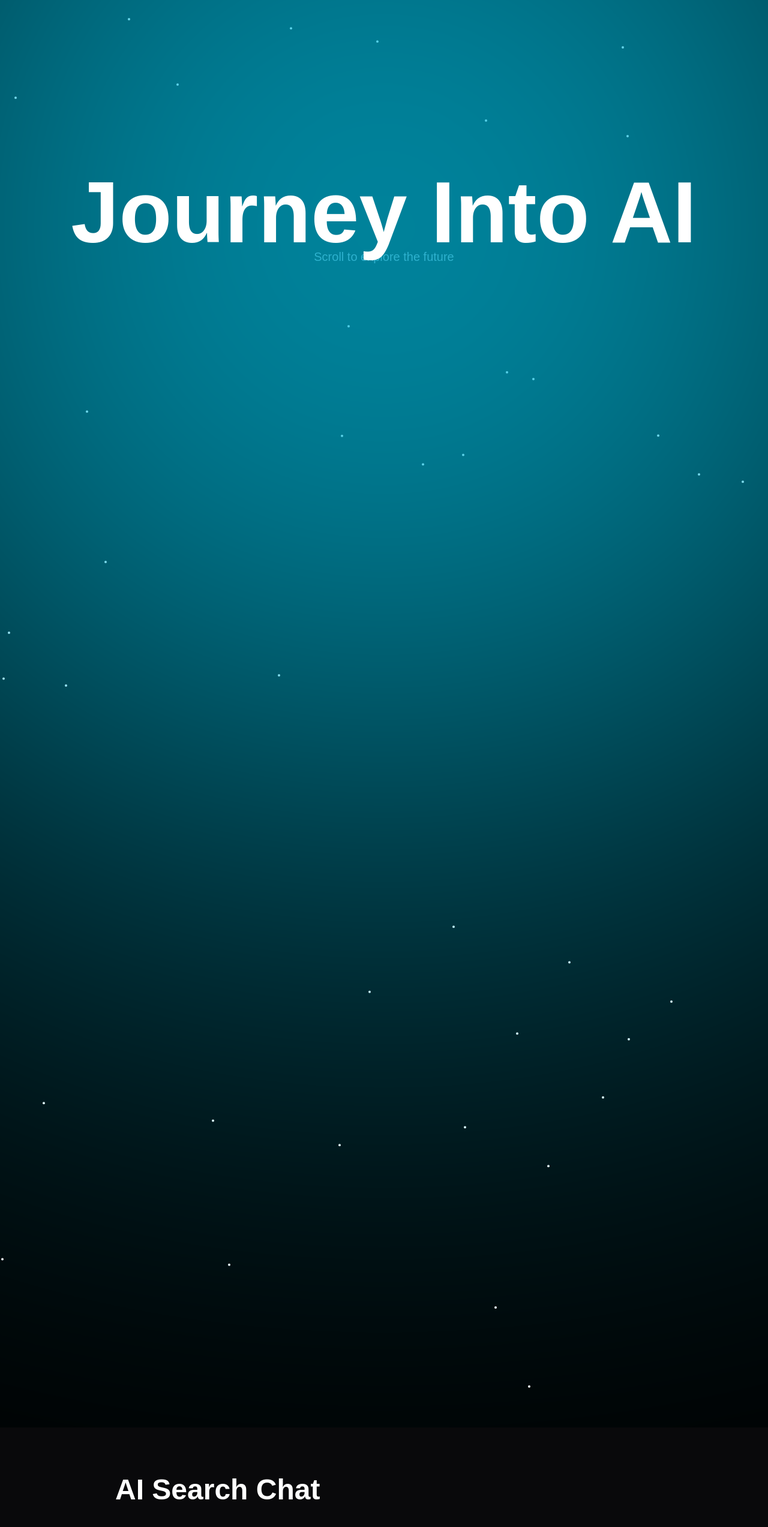
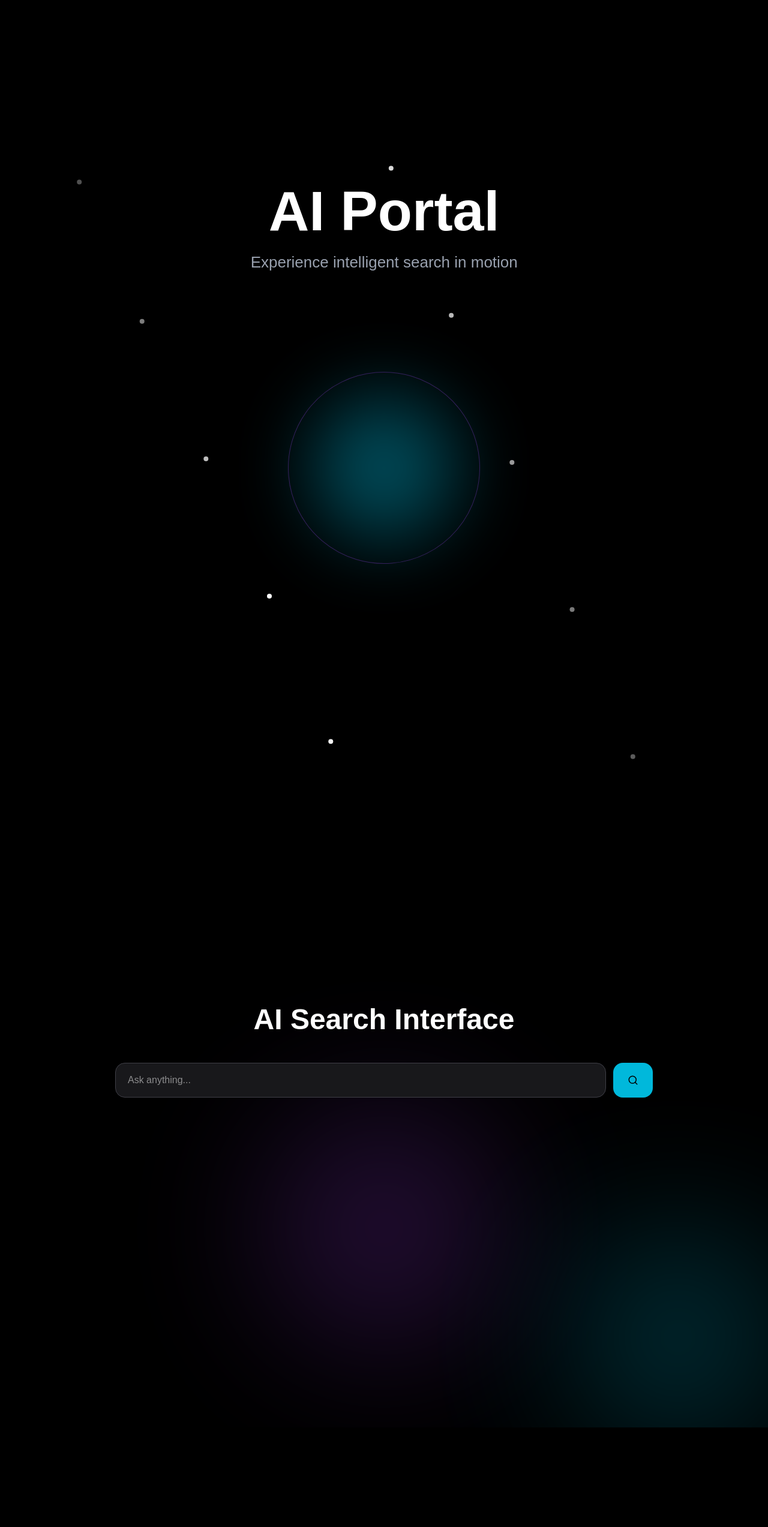
Before and after one commit to JJILU/ZAPLI_INTERVIEW_ASSIGNMENT, a React (Vite) app: page / in a window 1280 px wide. Shown: the part 20-2566 px from the top of the page at 60% size. After the commit the page ends 2400 px from the top, so only its background shows below. Built offline with nearby package versions, Linux system fonts and the light colour scheme.

Commit message:
updated hero and chat component code and readme

```diff
--- a/src/Services/searchApi.js
+++ b/src/Services/searchApi.js
@@ -0,0 +1,21 @@
+export async function searchWeb(query) {
+  const response = await fetch("https://api.tavily.com/search", {
+    method: "POST",
+    headers: {
+      "Content-Type": "application/json",
+    },
+    body: JSON.stringify({
+      api_key: import.meta.env.VITE_TAVILY_API_KEY,
+      query,
+      search_depth: "basic",
+      max_results: 5,
+    }),
+  })
+
+  if (!response.ok) {
+    throw new Error("Search API failed")
+  }
+
+  const data = await response.json()
+  return data.results || []
+}
--- a/src/components/Chat.jsx
+++ b/src/components/Chat.jsx
@@ -1,12 +1,15 @@
 import { useState } from "react"
+import { motion } from "framer-motion"
 import { Search } from "lucide-react"
+import { searchWeb } from "../services/searchApi"
 
 export default function Chat() {
   const [query, setQuery] = useState("")
   const [messages, setMessages] = useState([])
+  const [loading, setLoading] = useState(false)
 
   const handleSearch = async () => {
-    if (!query) return
+    if (!query.trim()) return
 
     const userMessage = {
       role: "user",
@@ -14,105 +17,166 @@ export default function Chat() {
     }
 
     setMessages((prev) => [...prev, userMessage])
+    setQuery("")
+    setLoading(true)
 
     try {
-      const response = await fetch(
-        "https://api.tavily.com/search",
+      const results = await searchWeb(query)
+
+      setMessages((prev) => [
+        ...prev,
         {
-          method: "POST",
-          headers: {
-            "Content-Type": "application/json",
-          },
-          body: JSON.stringify({
-            api_key: import.meta.env.VITE_TAVILY_API_KEY,
-            query: query,
-            search_depth: "basic",
-            max_results: 5,
-          }),
-        }
-      )
-
-      const data = await response.json()
-
-      const results = data.results || []
-
-      const aiMessage = {
-        role: "assistant",
-        results,
-      }
-
-      setMessages((prev) => [...prev, aiMessage])
+          role: "assistant",
+          results,
+        },
+      ])
     } catch (error) {
-      console.log(error)
+      setMessages((prev) => [
+        ...prev,
+        {
+          role: "assistant",
+          results: [
+            {
+              title: "Error",
+              content: "Something went wrong. Try again.",
+              url: "#",
+            },
+          ],
+        },
+      ])
     }
 
-    setQuery("")
+    setLoading(false)
   }
 
   return (
-    <section className="min-h-screen bg-zinc-950 px-6 py-20">
-      <div className="max-w-4xl mx-auto">
+    <section className="relative min-h-screen bg-black px-4 md:px-6 py-24 overflow-hidden">
 
-        <h2 className="text-5xl font-bold mb-10">
-          AI Search Chat
-        </h2>
+      {/* ===== BACKGROUND GLOW (MATCH HERO) ===== */}
+      <motion.div
+        animate={{
+          scale: [1, 1.3, 1],
+          opacity: [0.2, 0.4, 0.2],
+        }}
+        transition={{
+          duration: 6,
+          repeat: Infinity,
+        }}
+        className="absolute top-1/3 left-1/2 -translate-x-1/2 w-[400px] h-[400px] bg-purple-500 rounded-full blur-[120px]"
+      />
 
-        {/* messages */}
+      <motion.div
+        animate={{
+          scale: [1, 1.2, 1],
+        }}
+        transition={{
+          duration: 5,
+          repeat: Infinity,
+        }}
+        className="absolute bottom-0 right-0 w-[300px] h-[300px] bg-cyan-500 rounded-full blur-[120px] opacity-30"
+      />
+
+      {/* ===== MAIN CONTENT ===== */}
+      <div className="relative max-w-4xl mx-auto z-10">
+
+        {/* TITLE */}
+        <motion.h2
+          initial={{ opacity: 0, y: 20 }}
+          animate={{ opacity: 1, y: 0 }}
+          className="text-3xl md:text-5xl font-bold text-white text-center mb-12"
+        >
+          AI Search Interface
+        </motion.h2>
+
+        {/* MESSAGES */}
         <div className="space-y-6 mb-10">
-          {messages.map((message, index) => (
+
+          {messages.map((msg, index) => (
             <div key={index}>
 
-              {/* user */}
-              {message.role === "user" && (
-                <div className="bg-cyan-500 text-black p-4 rounded-2xl w-fit ml-auto max-w-xl">
-                  {message.text}
-                </div>
+              {/* USER MESSAGE */}
+              {msg.role === "user" && (
+                <motion.div
+                  initial={{ opacity: 0, x: 30 }}
+                  animate={{ opacity: 1, x: 0 }}
+                  className="bg-cyan-500 text-black p-4 rounded-2xl w-fit ml-auto max-w-[80%]"
+                >
+                  {msg.text}
+                </motion.div>
               )}
 
-              {/* assistant */}
-              {message.role === "assistant" && (
-                <div className="bg-zinc-900 p-6 rounded-2xl">
+              {/* ASSISTANT MESSAGE */}
+              {msg.role === "assistant" && (
+                <motion.div
+                  initial={{ opacity: 0, x: -30 }}
+                  animate={{ opacity: 1, x: 0 }}
+                  className="bg-zinc-900/80 border border-zinc-800 p-5 rounded-2xl backdrop-blur"
+                >
+
+                  <p className="text-xs text-gray-400 mb-3">
+                    LIVE SEARCH RESULTS
+                  </p>
+
                   <div className="space-y-4">
-                    {message.results.map((result, i) => (
+                    {msg.results.map((result, i) => (
                       <a
                         key={i}
                         href={result.url}
                         target="_blank"
-                        className="block border border-zinc-800 p-4 rounded-xl hover:bg-zinc-800"
+                        className="block p-4 rounded-xl border border-zinc-800 hover:border-cyan-500 transition hover:scale-[1.01]"
                       >
-                        <h3 className="font-bold text-cyan-400">
+                        <h3 className="text-cyan-400 font-bold">
                           {result.title}
                         </h3>
 
-                        <p className="text-gray-400 mt-2">
+                        <p className="text-gray-400 text-sm mt-2">
                           {result.content}
                         </p>
                       </a>
                     ))}
                   </div>
-                </div>
+                </motion.div>
               )}
+
             </div>
           ))}
+
+          {/* LOADING STATE */}
+          {loading && (
+            <motion.div
+              animate={{ opacity: [0.3, 1, 0.3] }}
+              transition={{ repeat: Infinity, duration: 1.5 }}
+              className="text-cyan-400 text-center"
+            >
+              Searching the web...
+            </motion.div>
+          )}
+
         </div>
 
-        {/* input */}
-        <div className="flex gap-4">
+        {/* INPUT BAR */}
+        <motion.div
+          initial={{ opacity: 0, y: 20 }}
+          animate={{ opacity: 1, y: 0 }}
+          className="flex gap-3"
+        >
+
           <input
-            type="text"
-            placeholder="Ask anything..."
             value={query}
             onChange={(e) => setQuery(e.target.value)}
-            className="flex-1 bg-zinc-900 border border-zinc-700 rounded-2xl px-6 py-4 outline-none"
+            placeholder="Ask anything..."
+            className="flex-1 bg-zinc-900 border border-zinc-700 focus:border-cyan-500 rounded-2xl px-5 py-4 text-white outline-none"
           />
 
           <button
             onClick={handleSearch}
-            className="bg-cyan-500 hover:bg-cyan-400 px-6 rounded-2xl text-black"
+            className="bg-cyan-500 hover:bg-cyan-400 text-black px-6 rounded-2xl transition flex items-center justify-center"
           >
-            <Search />
+            <Search size={18} />
           </button>
-        </div>
+
+        </motion.div>
+
       </div>
     </section>
   )
--- a/src/components/Hero.jsx
+++ b/src/components/Hero.jsx
@@ -1,65 +1,94 @@
+
 import { motion, useScroll, useTransform } from "framer-motion"
 
 export default function Hero() {
   const { scrollYProgress } = useScroll()
 
-  // text grows
-  const scale = useTransform(scrollYProgress, [0, 0.3], [1, 2])
-
-  // text fades
-  const opacity = useTransform(scrollYProgress, [0.2, 0.5], [1, 0])
-
-  // portal grows
-  const portalScale = useTransform(scrollYProgress, [0.4, 0.8], [0, 25])
+  // scroll enhancement (still used but NOT required for visibility)
+  const textScale = useTransform(scrollYProgress, [0, 0.3], [1, 1.3])
+  const fadeOut = useTransform(scrollYProgress, [0.5, 0.8], [1, 0])
 
   return (
-    <section className="relative h-[300vh] bg-black overflow-hidden">
+    <section className="relative h-[200vh] bg-black overflow-hidden">
 
-      {/* floating particles */}
-      <div className="absolute inset-0">
-        {[...Array(40)].map((_, i) => (
+      {/* ===== BACKGROUND GLOW CORE (VISIBLE ON LOAD) ===== */}
+      <motion.div
+        animate={{
+          scale: [1, 1.4, 1],
+          opacity: [0.4, 0.8, 0.4],
+        }}
+        transition={{
+          duration: 3,
+          repeat: Infinity,
+        }}
+        className="absolute top-1/2 left-1/2 -translate-x-1/2 -translate-y-1/2 w-60 h-60 bg-cyan-500 rounded-full blur-3xl"
+      />
+
+      {/* ===== SECOND GLOW LAYER ===== */}
+      <motion.div
+        animate={{
+          rotate: 360,
+        }}
+        transition={{
+          duration: 12,
+          repeat: Infinity,
+          ease: "linear",
+        }}
+        className="absolute top-1/2 left-1/2 w-80 h-80 -translate-x-1/2 -translate-y-1/2 border border-purple-500 rounded-full opacity-30"
+      />
+
+      {/* ===== FLOATING ORBS ===== */}
+      {[...Array(10)].map((_, i) => (
         <motion.div
           key={i}
           animate={{
             y: [0, -30, 0],
+            x: [0, 10, 0],
+            opacity: [0.3, 1, 0.3],
           }}
           transition={{
+            duration: 3 + i * 0.3,
             repeat: Infinity,
-              duration: 3 + i * 0.2,
           }}
-            className="absolute w-1 h-1 bg-white rounded-full"
+          className="absolute w-2 h-2 bg-white rounded-full"
           style={{
-              left: `${Math.random() * 100}%`,
-              top: `${Math.random() * 100}%`,
+            left: `${10 + i * 8}%`,
+            top: `${20 + (i % 5) * 15}%`,
           }}
         />
       ))}
-      </div>
 
-      {/* center content */}
-      <div className="sticky top-0 h-screen flex flex-col items-center justify-center">
+      {/* ===== CENTER TEXT (VISIBLE IMMEDIATELY) ===== */}
+      <div className="sticky top-0 h-screen flex items-center justify-center px-6">
 
-        {/* title */}
+        <motion.div
+          style={{
+            scale: textScale,
+            opacity: fadeOut,
+          }}
+          className="text-center z-20"
+        >
+
           <motion.h1
-          style={{ scale, opacity }}
-          className="text-7xl font-bold text-center z-20"
+            initial={{ opacity: 0, y: 30 }}
+            animate={{ opacity: 1, y: 0 }}
+            transition={{ duration: 0.6 }}
+            className="text-5xl md:text-7xl font-bold text-white"
           >
-          Journey Into AI
+            AI Portal
           </motion.h1>
 
-        {/* subtitle */}
           <motion.p
-          style={{ opacity }}
-          className="mt-6 text-gray-400 text-xl"
+            initial={{ opacity: 0 }}
+            animate={{ opacity: 1 }}
+            transition={{ delay: 0.3 }}
+            className="text-gray-400 mt-4 text-sm md:text-xl"
           >
-          Scroll to explore the future
+            Experience intelligent search in motion
           </motion.p>
 
-        {/* portal */}
-        <motion.div
-          style={{ scale: portalScale }}
-          className="absolute w-20 h-20 rounded-full bg-cyan-500 blur-3xl"
-        />
+        </motion.div>
+
       </div>
     </section>
   )
```
Also changed, not shown: 1 other file (tests, documents, lock files or other folders). Lines whose indentation alone changed are shown as unchanged.
